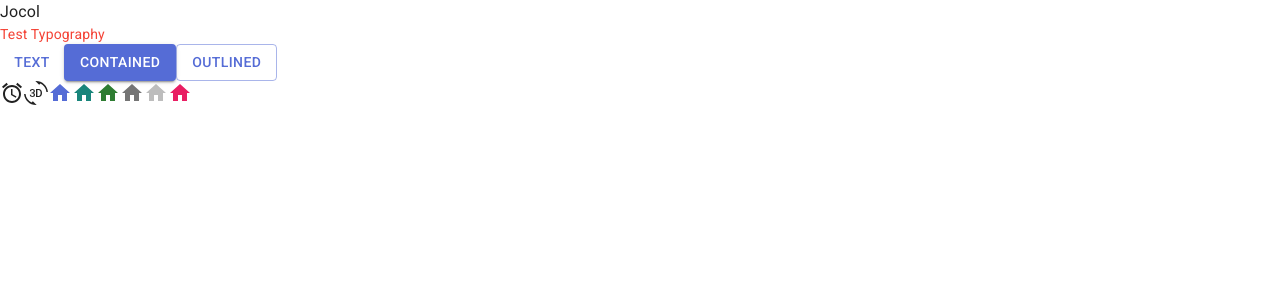
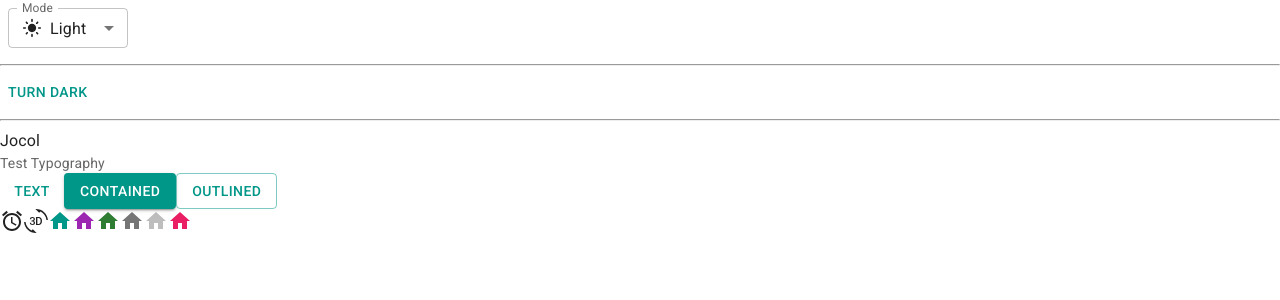
Before and after one commit to DuongTanLoc2207/TaskManager, a React (Vite) app: page / in a window 1280 px wide. Shown: the top 300 px of the page. Built offline with nearby package versions, Linux system fonts and the light colour scheme.

Commit message:
add dark, light, and system mode

```diff
--- a/src/App.jsx
+++ b/src/App.jsx
@@ -4,11 +4,82 @@ import ThreeDRotation from '@mui/icons-material/ThreeDRotation'
 import HomeIcon from '@mui/icons-material/Home'
 import { pink } from '@mui/material/colors'
 import Typography from '@mui/material/Typography'
+import { useColorScheme } from '@mui/material/styles'
+import useMediaQuery from '@mui/material/useMediaQuery'
+
+import InputLabel from '@mui/material/InputLabel'
+import MenuItem from '@mui/material/MenuItem'
+import FormControl from '@mui/material/FormControl'
+import Select from '@mui/material/Select'
+import Box from '@mui/material/Box';
+import LightModeIcon from '@mui/icons-material/LightMode'
+import DarkModeIcon from '@mui/icons-material/DarkMode'
+import SettingsBrightnessIcon from '@mui/icons-material/SettingsBrightness'
+
+
+function ModeSelect() {
+  const { mode, setMode } = useColorScheme()
+  const handleChange = (event) => {
+    const selectMode = event.target.value
+    setMode(selectMode)
+  }
+
+  return (
+    <FormControl sx={{ m: 1, minWidth: 120 }} size="small">
+      <InputLabel id="label-select-light-dark-mode">Mode</InputLabel>
+      <Select
+        labelId="label-select-light-dark-mode"
+        id="select-light-dark-mode"
+        value={mode}
+        label="Mode"
+        onChange={handleChange}
+      >
+        <MenuItem value={'light'}>
+          <div style={{ display: 'flex', alignItems: 'center', gap: '8px' }}>
+            <LightModeIcon fontSize='small'/> Light
+          </div>
+        </MenuItem>
+        <MenuItem value={'dark'}>
+          <Box sx={{ display: 'flex', alignItems: 'center', gap: 1 }}>
+            <DarkModeIcon fontSize='small'/> Dark
+          </Box>
+        </MenuItem>
+        <MenuItem value={'system'}>
+          <Box sx={{ display: 'flex', alignItems: 'center', gap: 1 }}>
+            <SettingsBrightnessIcon fontSize='small'/> System
+          </Box>
+        </MenuItem>
+      </Select>
+    </FormControl>
+  )
+}
+
+function ModeToggle() {
+  const { mode, setMode } = useColorScheme()
+
+  // const prefersDarkMode = useMediaQuery('(prefers-color-scheme: dark)')
+  // const prefersLightMode = useMediaQuery('(prefers-color-scheme: light)')
+  // console.log('prefersDarkMode: ', prefersDarkMode)
+  // console.log('prefersLightMode: ', prefersLightMode)
+  return (
+    <Button
+      onClick={() => {
+        setMode(mode === 'light' ? 'dark' : 'light')
+      }}
+    >
+      {mode === 'light' ? 'Turn dark' : 'Turn light'}
+    </Button>
+  )
+}
 
 function App() {
 
   return (
     <>
+      <ModeSelect/>
+      <hr />
+      <ModeToggle/>
+      <hr />
       <div>Jocol</div>
       <Typography variant='body2' color="text.secondary">Test Typography</Typography>
       <Button variant="text">Text</Button>
--- a/src/theme.js
+++ b/src/theme.js
@@ -1,24 +1,27 @@
-import { createTheme } from '@mui/material/styles'
-import { red } from '@mui/material/colors'
+import { experimental_extendTheme as extendTheme } from '@mui/material/styles'
+import { deepOrange, orange, teal, cyan } from '@mui/material/colors'
 
 // Create a theme instance.
-const theme = createTheme({
-  cssVariables: true,
-  palette: {
-    mode: 'light', //default
-    primary: {
-      main: '#556cd6'
+const theme = extendTheme({
+  colorSchemes: {
+    light: {
+      palette: {
+        primary: {
+          main: teal[500],
+          secondary: deepOrange[500]
+        }
+      }
     },
-    secondary: {
-      main: '#19857b'
-    },
-    error: {
-      main: red.A400
-    },
-    text: {
-      secondary: red[500]
+    dark: {
+      palette: {
+        primary: {
+          main: cyan[500],
+          secondary: orange[500]
+        }
+      }
     }
   }
+  // ...other properties
 })
 
-export default theme;
+export default theme
```
Also changed, not shown: src/main.jsx (+5 -5 lines).
